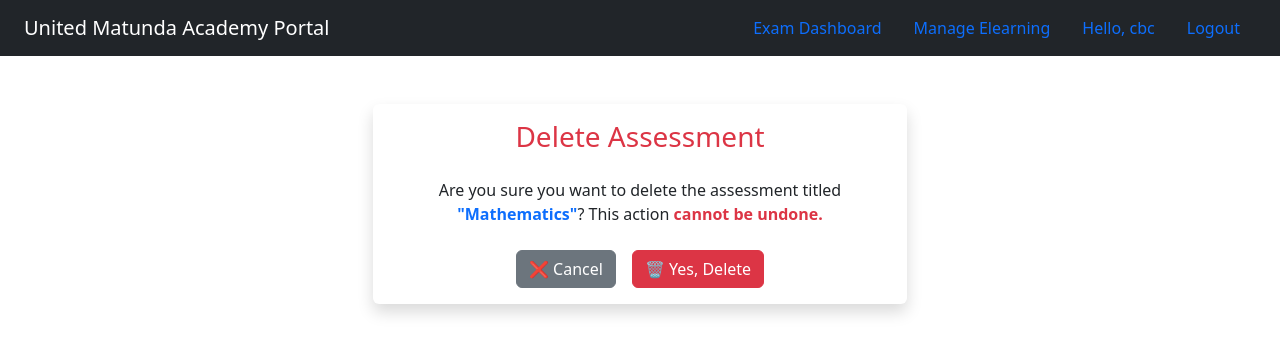
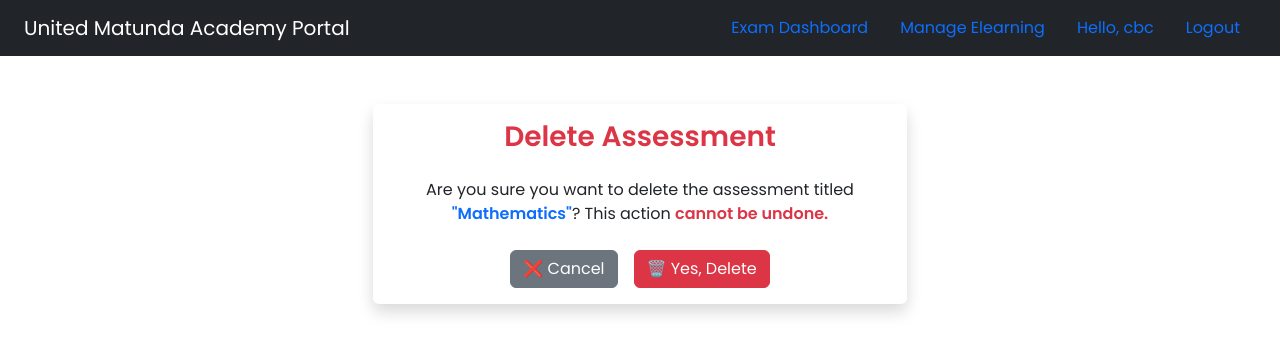
Before and after one commit to stevenjoro098/School-E-Portal, a Django app: page /assessment/delete/9/ in a window 1280 px wide. Shown: the top 354 px of the page. Run offline with Django 3.2, Linux system fonts and the light colour scheme; a user stored in the database is signed in; data comes from the database, SQL or seed files in the repository; some libraries are stand-ins or nearby versions.

Commit message:
Update Fonts to Poppins

```diff
--- a/Assessments/templates/base.html
+++ b/Assessments/templates/base.html
@@ -14,13 +14,16 @@
 <script src="{% static 'js/axios.min.js' %}"></script>
 <script src="{% static 'js/quill.js' %}"></script>
 <script src="{% static 'js/bootstrap.bundle.min.js' %}"></script>
+<link href="https://fonts.googleapis.com/css2?family=Poppins:wght@400;600&display=swap" rel="stylesheet">
 
-<!--    <link href="https://cdn.jsdelivr.net/npm/bootstrap@5.3.0/dist/css/bootstrap.min.css" rel="stylesheet">-->
-<!--    <link href="https://cdn.quilljs.com/1.3.6/quill.snow.css" rel="stylesheet">-->
-<!--    <script src="https://cdn.jsdelivr.net/npm/vue@3.2.37/dist/vue.global.prod.js"></script>-->
-<!--    <script src="https://cdn.jsdelivr.net/npm/axios/dist/axios.min.js"></script>-->
-<!--    <script src="https://cdn.quilljs.com/1.3.6/quill.js"></script>-->
     <style>
+        body {
+        font-family: 'Poppins', sans-serif;
+            }
+            h1, h2, h3, h4, h5 {
+                font-family: 'Poppins', sans-serif;
+                font-weight: 600;
+            }
         .preview-image {
             max-width: 300px;
             max-height: 300px;
```
